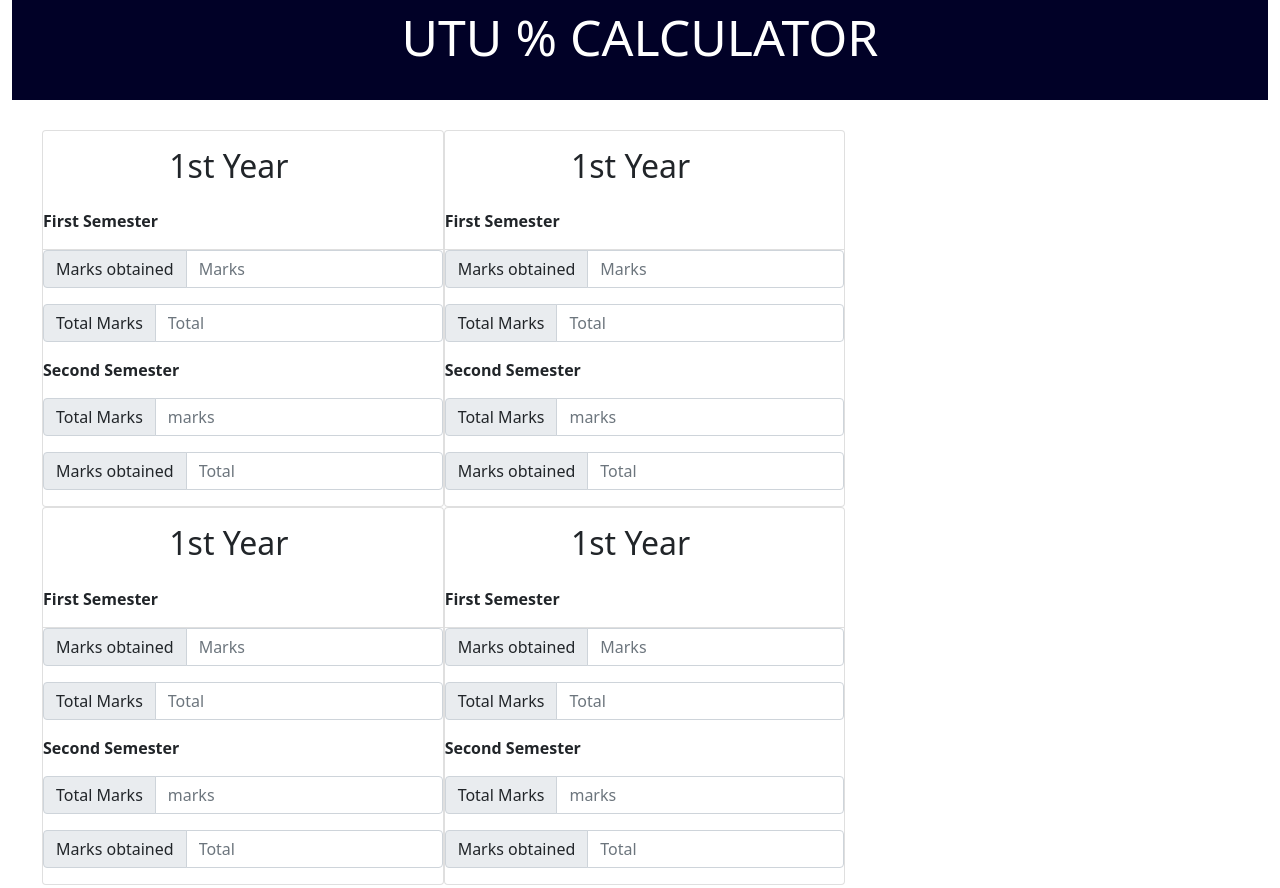
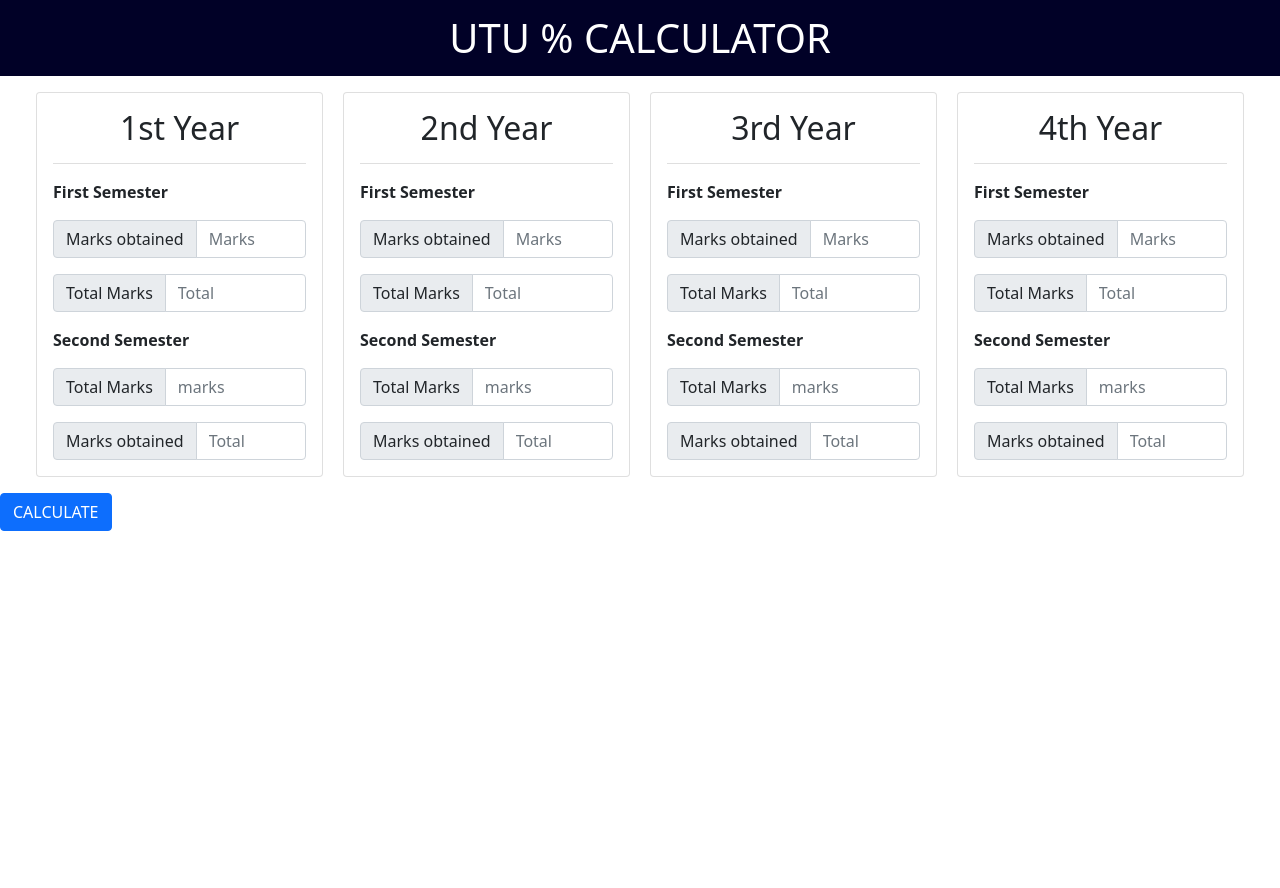
Before and after one commit to NITESH-8/UTU-Percentage-Calculator, a plain HTML site: page index.html in a window 1280 px wide. Shown: the top 888 px of the page. After the commit the page ends 800 px from the top, so only its background shows below. Drawn offline with nearby package versions, Linux system fonts and the light colour scheme.

Commit message:
fix: year card + grid add

```diff
--- a/index.html
+++ b/index.html
@@ -17,21 +17,18 @@
     <title>UTU % CALC</title>
   </head>
   <body>
-    <!-- <h1>Hello, world!</h1> -->
-    <div class="container-fluid">
-      <header>UTU % CALCULATOR</header>
+    <header>
+      <h1>UTU % CALCULATOR</h1>
+    </header>
+    <section class="m-3 year-container">
+      <!--  TODO CARD- 1  -->
+      <div class="card px-3">
+        <div class="card-body">
+          <h2 class="card-title card-title text-center">1st Year</h2>
+        </div>
 
-      <div class="wrapper-year-card">
-        <!--  TODO CARD- 1  -->
-        <div class="card year-card">
-          <!-- <img src="..." class="card-img-top" alt="..." /> -->
-          <div class="card-body">
-            <h2 class="card-title card-title">1st Year</h2>
-            <!-- <p class="card-text">1st Year</p> -->
-          </div>
+        <div class="list-group list-group-flush pt-3">
           <p class=""><strong> First Semester </strong></p>
-
-          <ul class="list-group list-group-flush">
           <div class="input-group mb-3">
             <span class="input-group-text" id="basic-addon1"
               >Marks obtained</span
@@ -45,9 +42,7 @@
             />
           </div>
           <div class="input-group mb-3">
-              <span class="input-group-text" id="basic-addon1"
-                >Total Marks
-              </span>
+            <span class="input-group-text" id="basic-addon1">Total Marks </span>
             <input
               type="number"
               class="form-control"
@@ -56,11 +51,10 @@
               aria-describedby="basic-addon1"
             />
           </div>
+
           <p class=""><strong> Second Semester </strong></p>
           <div class="input-group mb-3">
-              <span class="input-group-text" id="basic-addon1"
-                >Total Marks
-              </span>
+            <span class="input-group-text" id="basic-addon1">Total Marks </span>
             <input
               type="number"
               class="form-control"
@@ -81,20 +75,17 @@
               aria-describedby="basic-addon1"
             />
           </div>
-          </ul>
-
-          <!-- <button type="button" class="btn btn-primary">CALCULATE</button> -->
+        </div>
       </div>
       <!--  TODO CARD- 2  -->
-        <div class="card">
-          <!-- <img src="..." class="card-img-top" alt="..." /> -->
+      <div class="card px-3">
         <div class="card-body">
-            <h2 class="card-title card-title">1st Year</h2>
+          <h2 class="card-title card-title text-center">2nd Year</h2>
           <!-- <p class="card-text">1st Year</p> -->
         </div>
+
+        <div class="list-group list-group-flush pt-3">
           <p class=""><strong> First Semester </strong></p>
-
-          <ul class="list-group list-group-flush">
           <div class="input-group mb-3">
             <span class="input-group-text" id="basic-addon1"
               >Marks obtained</span
@@ -108,9 +99,7 @@
             />
           </div>
           <div class="input-group mb-3">
-              <span class="input-group-text" id="basic-addon1"
-                >Total Marks
-              </span>
+            <span class="input-group-text" id="basic-addon1">Total Marks </span>
             <input
               type="number"
               class="form-control"
@@ -121,9 +110,7 @@
           </div>
           <p class=""><strong> Second Semester </strong></p>
           <div class="input-group mb-3">
-              <span class="input-group-text" id="basic-addon1"
-                >Total Marks
-              </span>
+            <span class="input-group-text" id="basic-addon1">Total Marks </span>
             <input
               type="number"
               class="form-control"
@@ -144,20 +131,17 @@
               aria-describedby="basic-addon1"
             />
           </div>
-          </ul>
-
-          <!-- <button type="button" class="btn btn-primary">CALCULATE</button> -->
+        </div>
       </div>
       <!--  TODO CARD- 3  -->
-        <div class="card">
-          <!-- <img src="..." class="card-img-top" alt="..." /> -->
+      <div class="card px-3">
         <div class="card-body">
-            <h2 class="card-title card-title">1st Year</h2>
+          <h2 class="card-title card-title text-center">3rd Year</h2>
           <!-- <p class="card-text">1st Year</p> -->
         </div>
+
+        <div class="list-group list-group-flush pt-3">
           <p class=""><strong> First Semester </strong></p>
-
-          <ul class="list-group list-group-flush">
           <div class="input-group mb-3">
             <span class="input-group-text" id="basic-addon1"
               >Marks obtained</span
@@ -171,9 +155,7 @@
             />
           </div>
           <div class="input-group mb-3">
-              <span class="input-group-text" id="basic-addon1"
-                >Total Marks
-              </span>
+            <span class="input-group-text" id="basic-addon1">Total Marks </span>
             <input
               type="number"
               class="form-control"
@@ -184,9 +166,7 @@
           </div>
           <p class=""><strong> Second Semester </strong></p>
           <div class="input-group mb-3">
-              <span class="input-group-text" id="basic-addon1"
-                >Total Marks
-              </span>
+            <span class="input-group-text" id="basic-addon1">Total Marks </span>
             <input
               type="number"
               class="form-control"
@@ -207,20 +187,17 @@
               aria-describedby="basic-addon1"
             />
           </div>
-          </ul>
-
-          <!-- <button type="button" class="btn btn-primary">CALCULATE</button> -->
+        </div>
       </div>
       <!--  TODO CARD- 4  -->
-        <div class="card">
-          <!-- <img src="..." class="card-img-top" alt="..." /> -->
+      <div class="card px-3">
         <div class="card-body">
-            <h2 class="card-title card-title">1st Year</h2>
+          <h2 class="card-title card-title text-center">4th Year</h2>
           <!-- <p class="card-text">1st Year</p> -->
         </div>
+
+        <div class="list-group list-group-flush pt-3">
           <p class=""><strong> First Semester </strong></p>
-
-          <ul class="list-group list-group-flush">
           <div class="input-group mb-3">
             <span class="input-group-text" id="basic-addon1"
               >Marks obtained</span
@@ -234,9 +211,7 @@
             />
           </div>
           <div class="input-group mb-3">
-              <span class="input-group-text" id="basic-addon1"
-                >Total Marks
-              </span>
+            <span class="input-group-text" id="basic-addon1">Total Marks </span>
             <input
               type="number"
               class="form-control"
@@ -247,9 +222,7 @@
           </div>
           <p class=""><strong> Second Semester </strong></p>
           <div class="input-group mb-3">
-              <span class="input-group-text" id="basic-addon1"
-                >Total Marks
-              </span>
+            <span class="input-group-text" id="basic-addon1">Total Marks </span>
             <input
               type="number"
               class="form-control"
@@ -270,10 +243,9 @@
               aria-describedby="basic-addon1"
             />
           </div>
-          </ul>
         </div>
       </div>
-    </div>
+    </section>
     <button type="button" class="btn btn-primary">CALCULATE</button>
 
     <!-- Optional JavaScript; choose one of the two! -->
--- a/style.css
+++ b/style.css
@@ -1,24 +1,31 @@
 header {
-  /* display: block; */
-  margin: 0;
   text-align: center;
   background-color: rgb(1, 1, 39);
-  height: 100px;
   color: white;
-  font-size: 50px;
+  padding: 14px 0;
 }
-.wrapper-year-card {
-  display: inline-flex;
-  flex-wrap: wrap;
-  /* align-items: center; */
-  margin: 30px;
+
+.year-container {
+  padding: 0 20px;
+  display: grid;
+  grid-template-columns: repeat(4, auto);
+  align-items: center;
+  justify-content: center;
+  gap: 20px;
 }
-.year-card {
-  /* margin: 2px; */
+
+h1,
+h2 {
+  margin-bottom: 0 !important;
 }
-.card-title {
-  margin-left: 30%;
+
+@media (max-width: 1200px) {
+  .year-container {
+    grid-template-columns: repeat(2, auto);
+  }
 }
-.card {
-  /* width: 400px; */
+@media (max-width: 600px) {
+  .year-container {
+    grid-template-columns: repeat(1, auto);
+  }
 }
```
Lines whose indentation alone changed are shown as unchanged.
